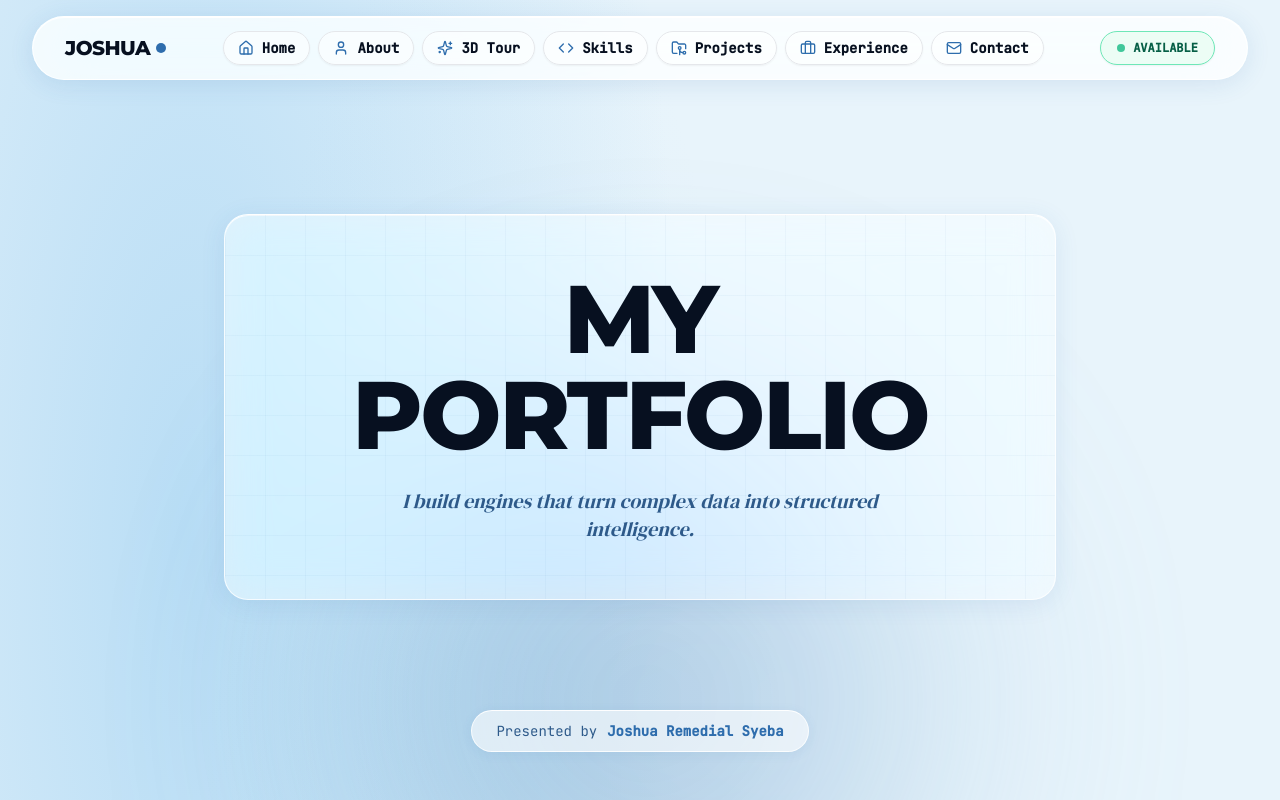
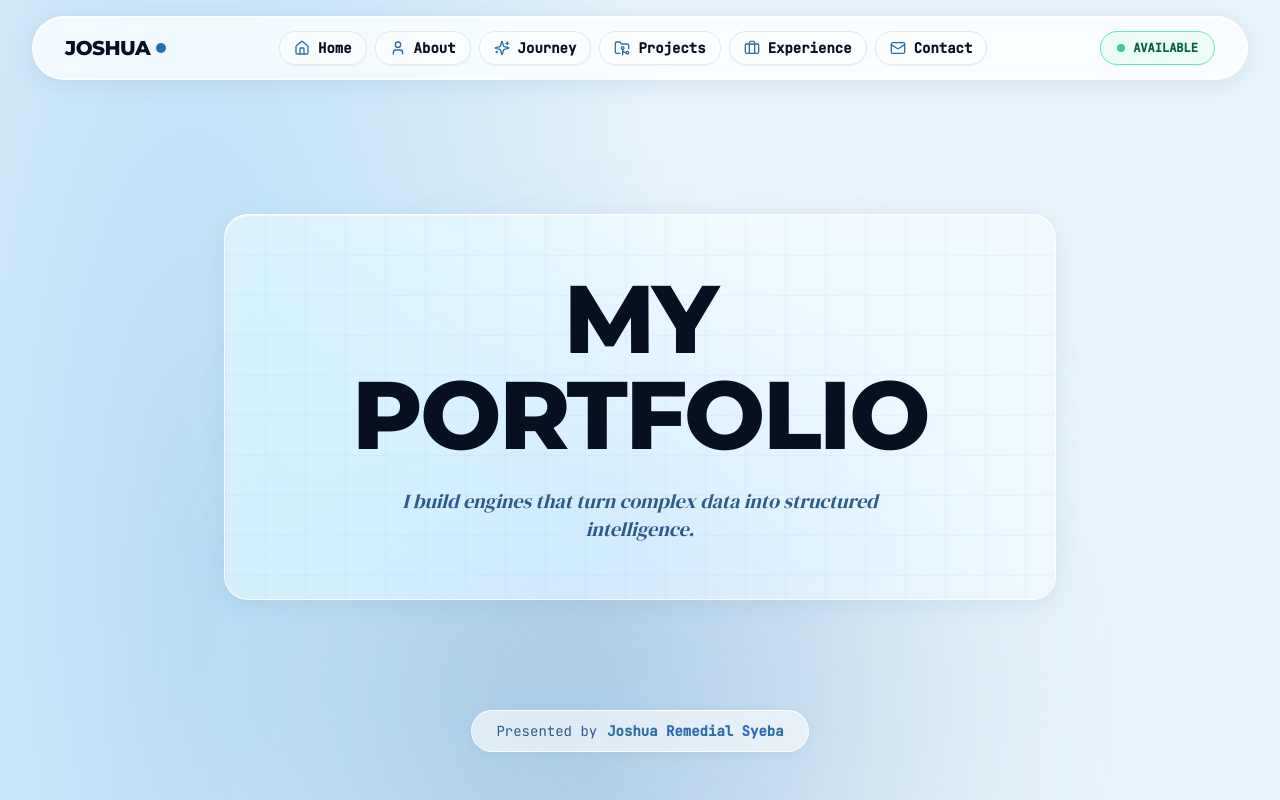
Before and after one commit to Josshua-DSA/Ingenium, a Next.js app: page / in a window 1280 px wide. Shown: the top 800 px of the page. Built offline with nearby package versions, Linux system fonts and the light colour scheme.

Commit message:
refactor(nav): update nav items to match new 7-section structure

```diff
--- a/components/sections/HeaderNav.tsx
+++ b/components/sections/HeaderNav.tsx
@@ -1,11 +1,10 @@
 import Link from 'next/link'
-import { Home, User, Sparkles, Code, FolderGit2, Briefcase, Mail } from 'lucide-react'
+import { Home, User, Sparkles, FolderGit2, Briefcase, Mail } from 'lucide-react'
 
 const navItems = [
   { href: '#home', label: 'Home', icon: Home },
-  { href: '#about-intro', label: 'About', icon: User },
-  { href: '#tour', label: '3D Tour', icon: Sparkles },
-  { href: '#skills', label: 'Skills', icon: Code },
+  { href: '#about', label: 'About', icon: User },
+  { href: '#journey', label: 'Journey', icon: Sparkles },
   { href: '#projects', label: 'Projects', icon: FolderGit2 },
   { href: '#experience', label: 'Experience', icon: Briefcase },
   { href: '#contact', label: 'Contact', icon: Mail },
```
